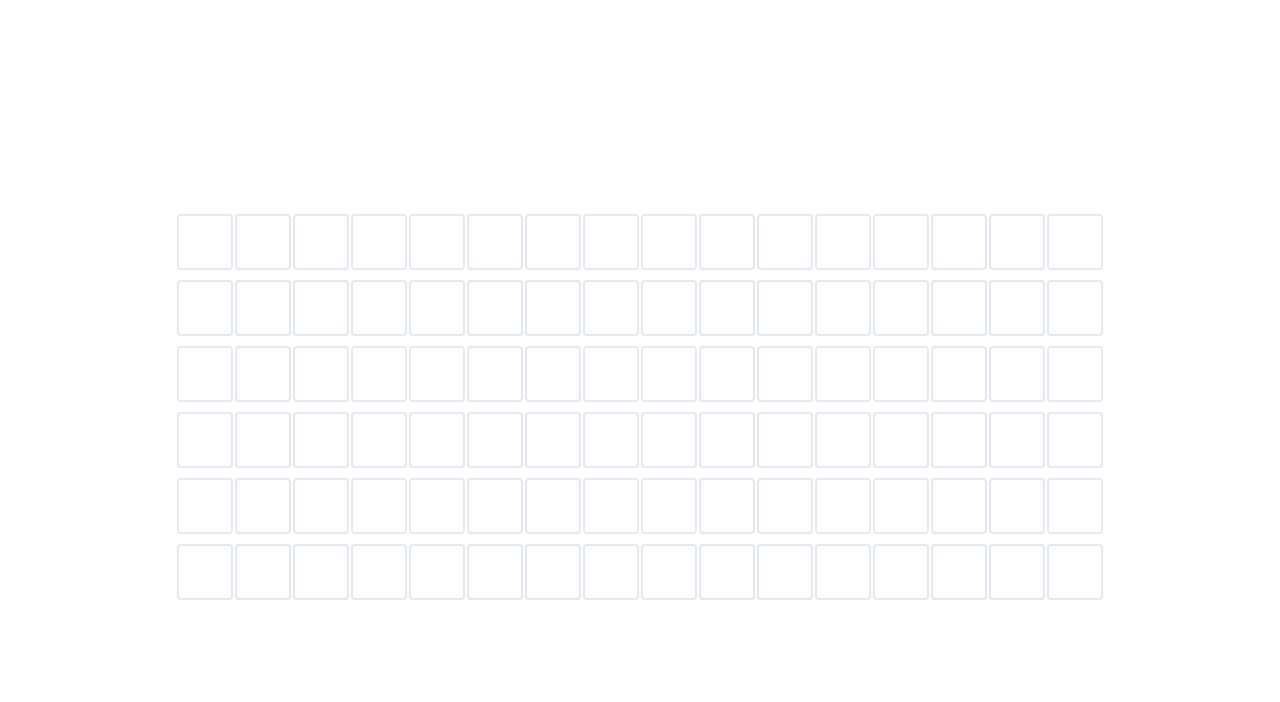
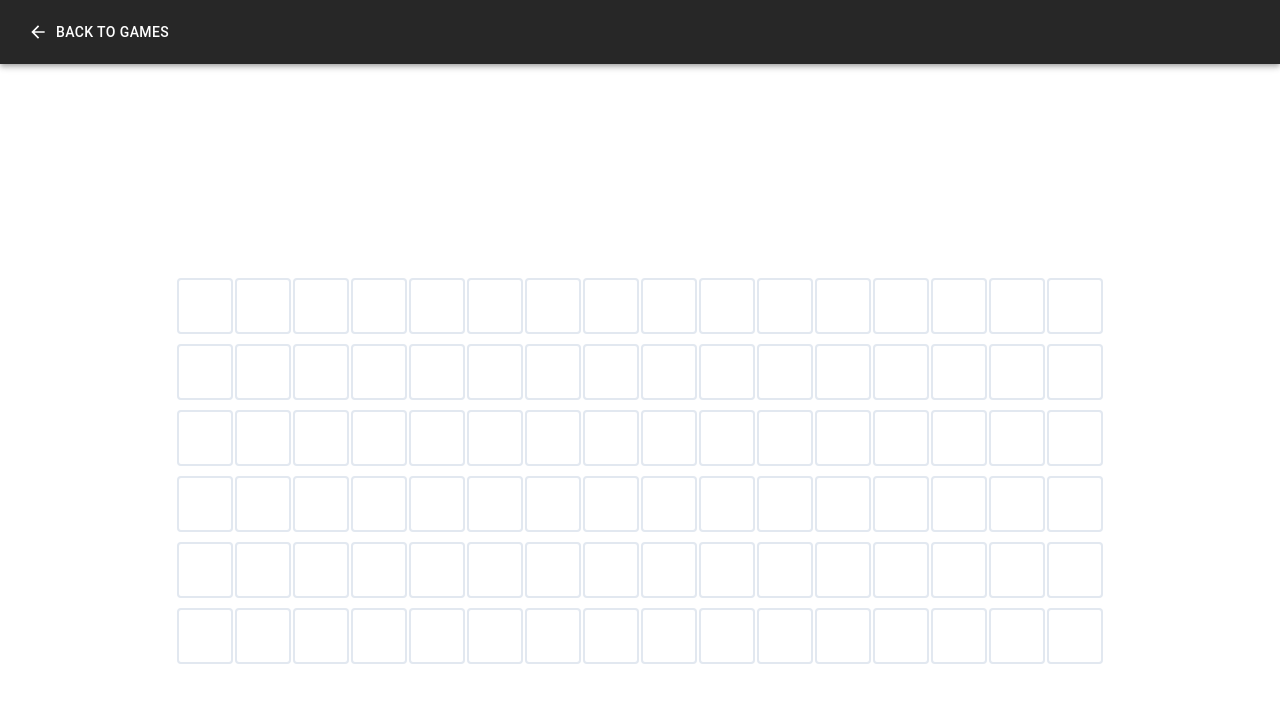
Before and after one commit to dejan-lukic/citydle, a Next.js app: page /citydle in a window 1280 px wide. Shown: the top 702 px of the page. Built offline with nearby package versions, Linux system fonts and the light colour scheme.

Commit message:
Add navigation bar

```diff
--- a/src/app/citydle/page.module.css
+++ b/src/app/citydle/page.module.css
@@ -8,7 +8,7 @@
 
   display: flex;
   flex-direction: column;
-  min-height: 100svh;
+  height: calc(100vh - var(--header-height));
   padding: 80px;
   font-family: var(--font-geist-sans);
 }
--- /dev/null
+++ b/src/app/components/navigation-bar.tsx
@@ -0,0 +1,27 @@
+'use client';
+
+import React from 'react';
+import Link from 'next/link';
+import { AppBar, Toolbar, Button } from '@mui/material';
+import { usePathname } from 'next/navigation';
+import ArrowBackIcon from '@mui/icons-material/ArrowBack';
+
+export default function NavigationBar() {
+  const pathname = usePathname();
+
+  const isGamePage = pathname !== '/';
+
+  return (
+    <AppBar position="static">
+      <Toolbar>
+        {isGamePage && (
+          <Link href="/" passHref legacyBehavior>
+            <Button color="inherit" startIcon={<ArrowBackIcon />} aria-label="Back to Games">
+              Back to Games
+            </Button>
+          </Link>
+        )}
+      </Toolbar>
+    </AppBar>
+  );
+}
--- a/src/app/globals.css
+++ b/src/app/globals.css
@@ -1,6 +1,7 @@
 :root {
   --background: #ffffff;
   --foreground: #171717;
+  --header-height: 64px;
 }
 
 @media (prefers-color-scheme: dark) {
--- a/src/app/layout.tsx
+++ b/src/app/layout.tsx
@@ -2,6 +2,7 @@ import type { Metadata } from "next";
 import localFont from "next/font/local";
 import "./globals.css";
 import ThemeRegistry from "@/app/ThemeRegistry";
+import NavigationBar from "@/app/components/navigation-bar";
 
 const geistSans = localFont({
   src: "./fonts/GeistVF.woff",
@@ -27,7 +28,10 @@ export default function RootLayout({
   return (
     <html lang="en">
       <body className={`${geistSans.variable} ${geistMono.variable}`}>
-        <ThemeRegistry>{children}</ThemeRegistry>
+        <ThemeRegistry>
+          <NavigationBar />
+          {children}
+        </ThemeRegistry>
       </body>
     </html>
   );
```
